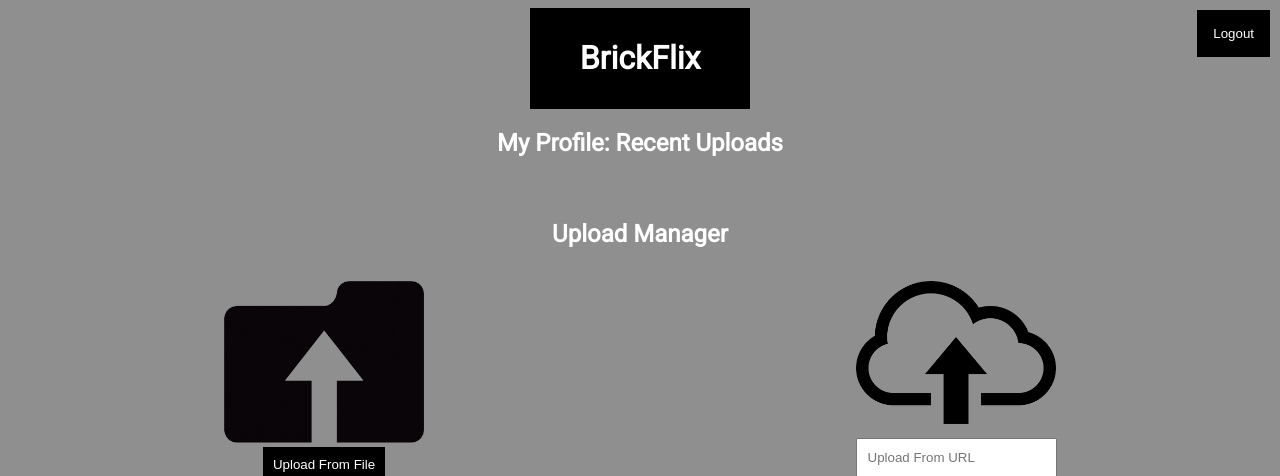
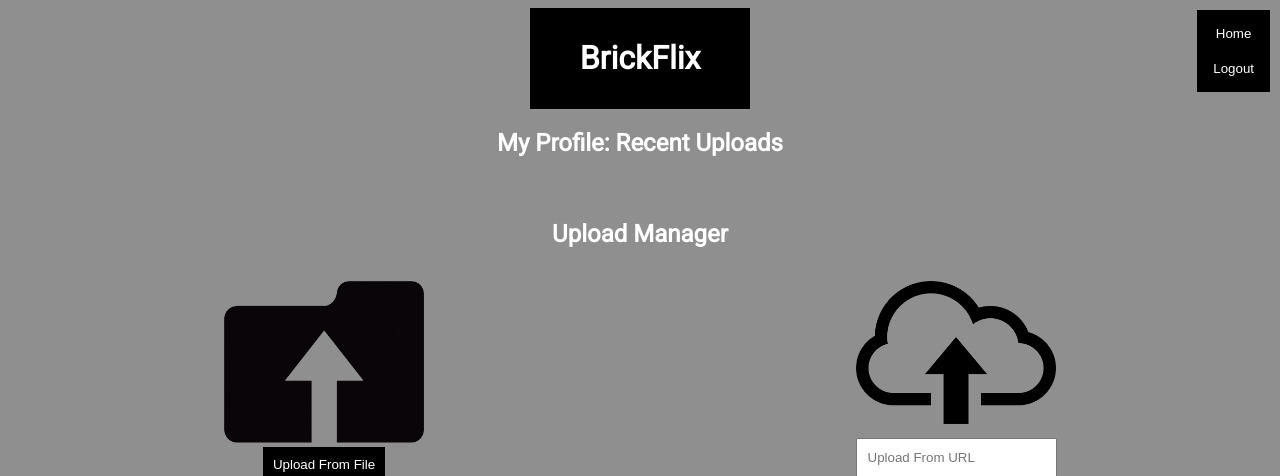
Before and after one commit to GiaQM115/CSEC380Group14, a PHP site: page /profile.html in a window 1280 px wide. Shown: the top 476 px of the page. Run offline with PHP 8.4, Linux system fonts and the light colour scheme.

Commit message:
Add second button to pages, depending on the page

```diff
--- a/docker/www/css/main.css
+++ b/docker/www/css/main.css
@@ -34,4 +34,5 @@ button {
     color: white;
     padding: 10px;
     cursor: pointer;
+    text-align: center;
 }
--- a/docker/www/home.html
+++ b/docker/www/home.html
@@ -24,7 +24,7 @@
     </div>
     <div class="navDiv">
         <form action="login.php" id="profileForm" method="get">
-            <button form="profileForm" type="submit">My Profile</button>
+            <button form="profileForm" type="submit">Profile</button>
         </form>
         <form action="logout.php" id="logoutForm" method="post">
             <button form="logoutForm" type="submit">Logout</button>
--- a/docker/www/profile.html
+++ b/docker/www/profile.html
@@ -23,6 +23,9 @@
         <h2>Upload Manager</h2>
     </div>
     <div class="navDiv">
+        <form action="home.php" id="homeForm" method="get">
+            <button form="homeForm" type="submit">Home</button>
+        </form>
         <form action="logout.php" id="logoutForm" method="post">
             <button form="logoutForm" type="submit">Logout</button>
         </form>
--- a/docker/www/watch.html
+++ b/docker/www/watch.html
@@ -17,6 +17,9 @@
         <h2><?php title($title); ?></h2>
     </div>
     <div class="navDiv">
+        <form action="login.php" id="profileForm" method="get">
+            <button form="profileForm" type="submit">My Profile</button>
+        </form>
         <form action="logout.php" id="logoutForm" method="post">
             <button form="logoutForm" type="submit">Logout</button>
         </form>
```
